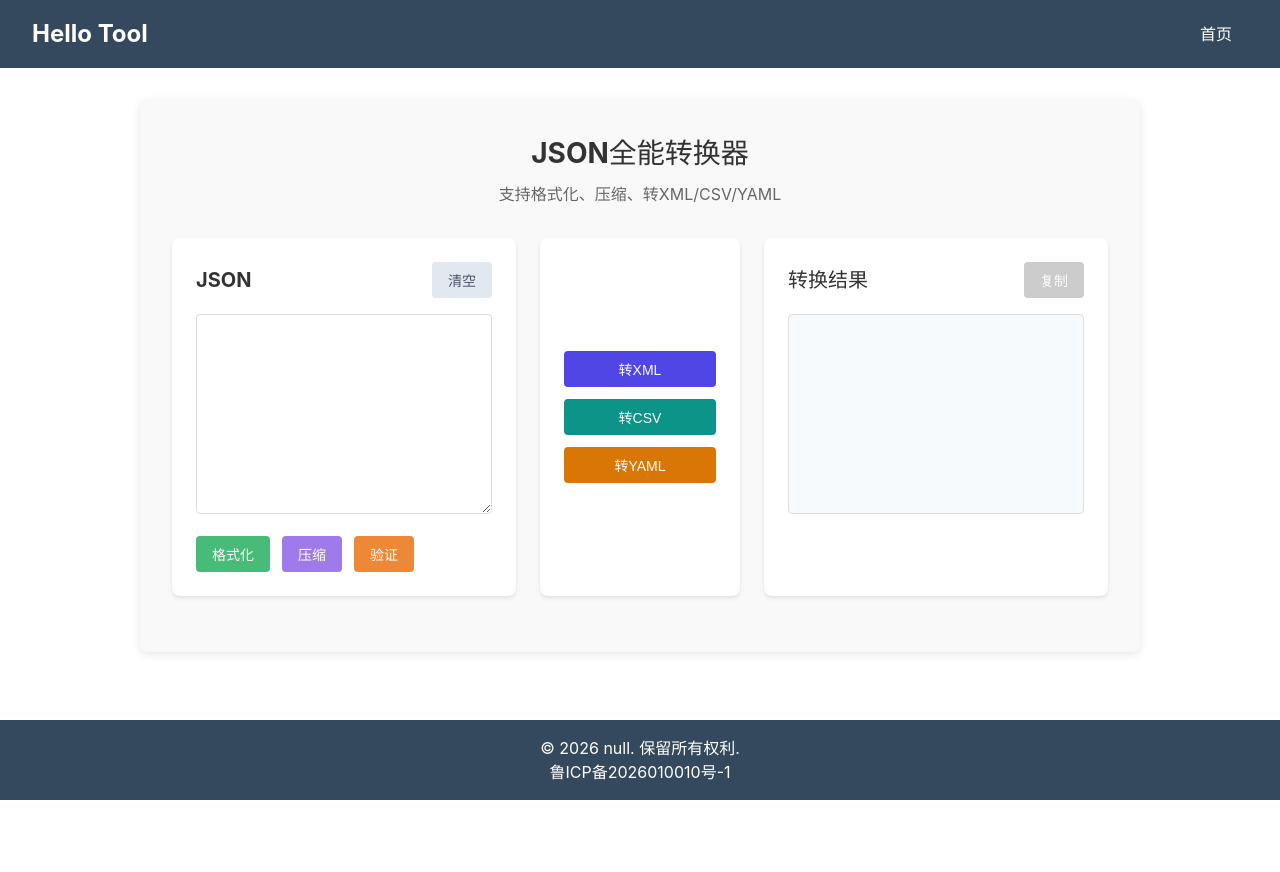
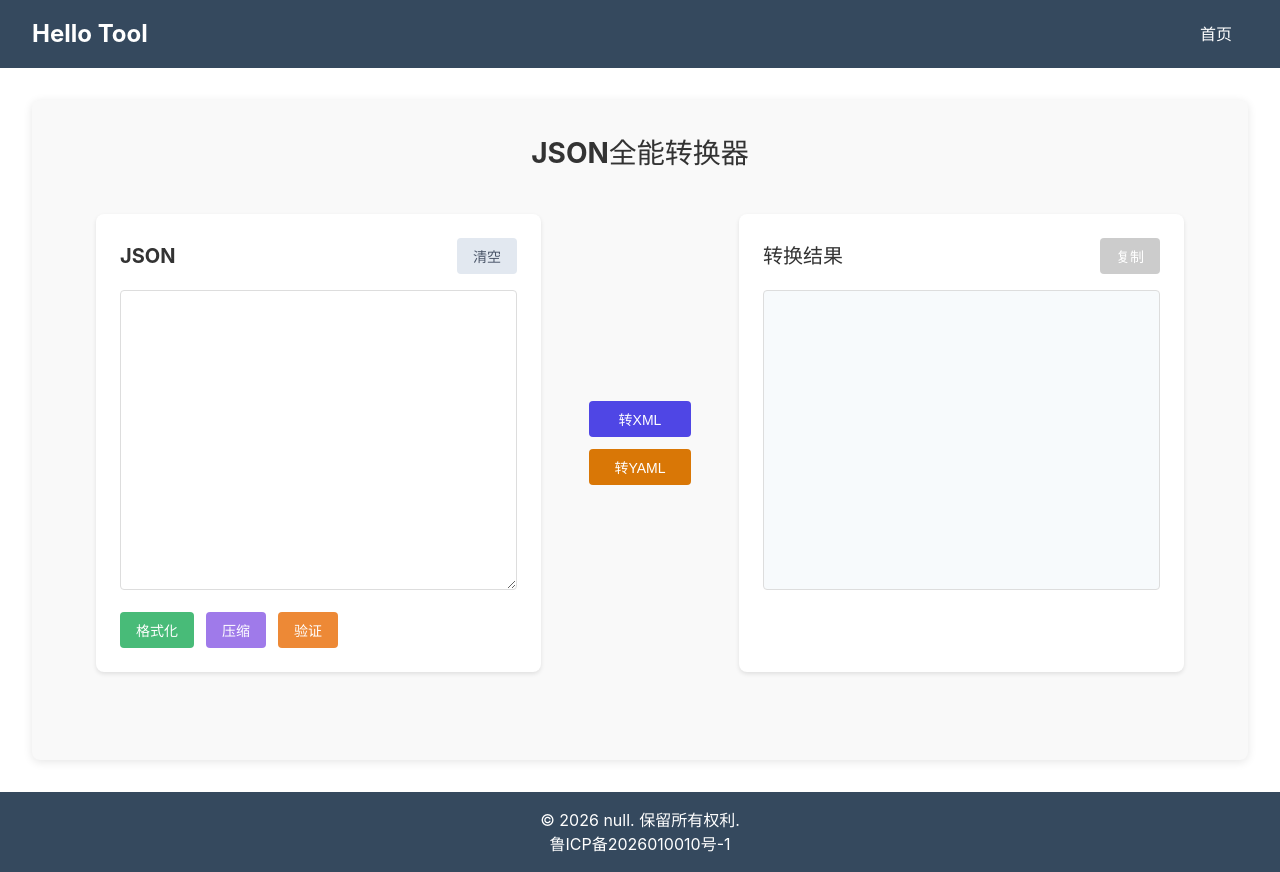
Before and after one commit to dkbnull/hello-tool, a Vue app: page /json-all in a window 1280 px wide. Before the commit the page ends 800 px from the top, so only its background shows below. Built offline with nearby package versions, Linux system fonts and the light colour scheme.

Commit message:
opt: 移除JSON转CSV；页面窗口大小调整

```diff
--- a/src/style.css
+++ b/src/style.css
@@ -38,7 +38,6 @@ h1, h2, h3, h4, h5, h6 {
 
 /* 工具页面通用样式 */
 .tool-container {
-    max-width: 1000px;
     margin: 0 auto;
     padding: 2rem;
     background: #f9f9f9;
--- a/src/views/Home.vue
+++ b/src/views/Home.vue
@@ -35,7 +35,7 @@
         <div class="tool-grid">
           <router-link to="/json-all" class="tool-card">
             <h3>JSON全能转换</h3>
-            <p>JSON转XML/CSV/YAML</p>
+            <p>JSON格式化/转XML/YAML</p>
           </router-link>
           <router-link to="/json-xml" class="tool-card">
             <h3>JSON XML互转</h3>
@@ -88,7 +88,6 @@
 <style scoped>
 .home-container {
   display: flex;
-  max-width: 1200px;
   margin: 0 auto;
   padding: 2rem;
   gap: 2rem;
--- a/src/views/tools/JsonAllConverter.vue
+++ b/src/views/tools/JsonAllConverter.vue
@@ -69,9 +69,11 @@ const minifyJson = () => {
 const validateJson = () => {
   try {
     JSON.parse(jsonInput.value)
-    error.value = 'JSON格式有效'
+    showToastMessage('JSON格式有效')
+    error.value = ''
   } catch (err) {
-    error.value = '无效的JSON格式: ' + err.message
+    showToastMessage('无效的JSON格式: ' + err.message)
+    error.value = ''
   }
 }
 
@@ -112,42 +114,6 @@ const jsonToXmlRecursive = (obj, root, indent = 0) => {
   return xml
 }
 
-// JSON转CSV
-const jsonToCsv = () => {
-  try {
-    const data = JSON.parse(jsonInput.value)
-    const array = Array.isArray(data) ? data : [data]
-
-    if (array.length === 0) {
-      output.value = ''
-      return
-    }
-
-    const headers = Object.keys(array[0])
-    const csv = [
-      headers.join(','),
-      ...array.map(row => {
-        return headers.map(header => {
-          const value = row[header]
-          if (Array.isArray(value)) {
-            return `"${value.join(', ')}"`
-          } else if (typeof value === 'object' && value !== null) {
-            return `"${JSON.stringify(value)}"`
-          } else {
-            const isString = typeof value === 'string'
-            const needsQuotes = isString && (value.includes(',') || value.includes('"') || value.includes('\n'))
-            return needsQuotes ? `"${value.replace(/"/g, '""')}"` : value
-          }
-        }).join(',')
-      })
-    ].join('\n')
-
-    output.value = csv
-    error.value = ''
-  } catch (err) {
-    error.value = '无效的JSON格式'
-  }
-}
 
 // JSON转YAML
 const jsonToYaml = () => {
@@ -192,7 +158,6 @@ const jsonToYamlRecursive = (obj, indent) => {
 <template>
   <div class="tool-container">
     <h2>JSON全能转换器</h2>
-    <p class="tool-description">支持格式化、压缩、转XML/CSV/YAML</p>
 
     <div class="converter-container">
       <!-- 左侧输入区域 -->
@@ -229,9 +194,6 @@ const jsonToYamlRecursive = (obj, indent) => {
           <button id="toXmlBtn" @click="jsonToXml" class="option-btn indigo">
             <i class="fas fa-code mr-1"></i>转XML
           </button>
-          <button id="toCsvBtn" @click="jsonToCsv" class="option-btn teal">
-            <i class="fas fa-file-csv mr-1"></i>转CSV
-          </button>
           <button id="toYamlBtn" @click="jsonToYaml" class="option-btn amber">
             <i class="fas fa-file-alt mr-1"></i>转YAML
           </button>
@@ -262,7 +224,6 @@ const jsonToYamlRecursive = (obj, indent) => {
 
 <style scoped>
 .tool-container {
-  max-width: 1000px;
   margin: 0 auto;
   padding: 2rem;
 }
@@ -282,6 +243,7 @@ h2 {
 }
 
 .converter-container {
+  padding: 2rem;
   display: flex;
   gap: 1.5rem;
   margin-bottom: 1.5rem;
@@ -298,7 +260,7 @@ h2 {
   }
 
   .options-section {
-    flex: 0 0 200px;
+    flex: 0 0 150px;
     display: flex;
     flex-direction: column;
     align-items: center;
@@ -311,11 +273,15 @@ h2 {
 }
 
 .input-section,
-.options-section,
 .output-section {
   background: white;
   border-radius: 8px;
   box-shadow: 0 2px 4px rgba(0, 0, 0, 0.1);
+  padding: 1.5rem;
+}
+
+.options-section {
+  border-radius: 8px;
   padding: 1.5rem;
 }
 
@@ -348,7 +314,7 @@ textarea {
   font-size: 1rem;
   font-family: monospace;
   resize: vertical;
-  min-height: 200px;
+  min-height: 300px;
 }
 
 .input-buttons {
@@ -484,7 +450,7 @@ textarea {
   font-family: monospace;
   background: #f7fafc;
   overflow: auto;
-  height: 200px;
+  height: 300px;
   white-space: pre-wrap;
   word-wrap: break-word;
 }
--- a/src/views/tools/JsonCaseConverter.vue
+++ b/src/views/tools/JsonCaseConverter.vue
@@ -189,7 +189,7 @@ h3 {
 }
 
 .copy-btn {
-  padding: 0.25rem 0.75rem;
+  padding: 0.5rem 1rem;
   background: #42b883;
   color: white;
   border: none;
--- a/src/views/tools/JsonQuoteConverter.vue
+++ b/src/views/tools/JsonQuoteConverter.vue
@@ -97,7 +97,6 @@ watch(singleQuoteJson, convertQuotes)
 
 <style scoped>
 .tool-container {
-  max-width: 1000px;
   margin: 0 auto;
   padding: 2rem;
 }
@@ -139,7 +138,7 @@ label {
 }
 
 .copy-btn {
-  padding: 0.25rem 0.75rem;
+  padding: 0.5rem 1rem;
   background: #42b883;
   color: white;
   border: none;
@@ -189,6 +188,7 @@ textarea {
   border: 1px solid #ddd;
   border-radius: 4px;
   font-size: 1rem;
+  min-height: 400px;
   resize: vertical;
 }
 
--- a/src/views/tools/JsonXmlConverter.vue
+++ b/src/views/tools/JsonXmlConverter.vue
@@ -164,7 +164,6 @@ watch(xmlInput, xmlToJson)
 
 <style scoped>
 .tool-container {
-  max-width: 1000px;
   margin: 0 auto;
   padding: 2rem;
 }
@@ -206,7 +205,7 @@ label {
 }
 
 .copy-btn {
-  padding: 0.25rem 0.75rem;
+  padding: 0.5rem 1rem;
   background: #42b883;
   color: white;
   border: none;
@@ -231,6 +230,7 @@ textarea {
   border: 1px solid #ddd;
   border-radius: 4px;
   font-size: 1rem;
+  min-height: 400px;
   resize: vertical;
 }
 
--- a/src/views/tools/JwtDecoder.vue
+++ b/src/views/tools/JwtDecoder.vue
@@ -194,7 +194,7 @@ textarea {
 }
 
 .copy-btn {
-  padding: 0.25rem 0.75rem;
+  padding: 0.5rem 1rem;
   background: #42b883;
   color: white;
   border: none;
--- a/src/views/tools/NamingConverter.vue
+++ b/src/views/tools/NamingConverter.vue
@@ -120,7 +120,7 @@ watch(inputText, convertNaming)
 
 <style scoped>
 .tool-container {
-  max-width: 800px;
+  max-width: 1000px;
   margin: 0 auto;
   padding: 2rem;
 }
@@ -171,7 +171,7 @@ h3 {
 }
 
 .copy-btn {
-  padding: 0.25rem 0.75rem;
+  padding: 0.5rem 1rem;
   background: #42b883;
   color: white;
   border: none;
```
Also changed, not shown: 1 other file (tests, documents, lock files or other folders).
